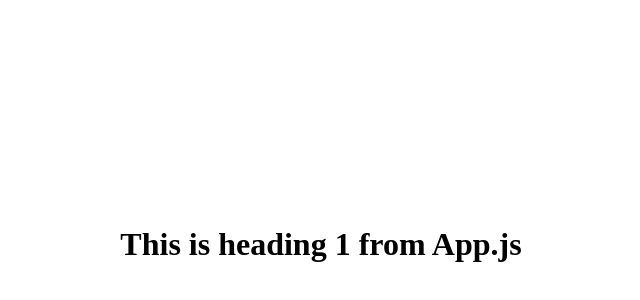
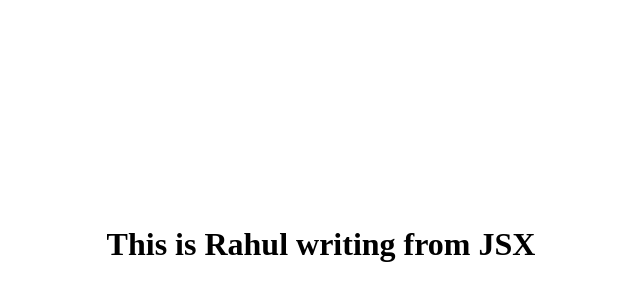
Before and after one commit to rahul43177/namaste-react, a React (Vite) app: page / in a window 1280 px wide. Shown: the part 156-456 px from the top of the page, without its empty margins (319-959 px from the left). Built offline with nearby package versions, Linux system fonts and the light colour scheme.

Commit message:
Here we wrote JSX code

```diff
--- a/App.js
+++ b/App.js
@@ -1,9 +1,14 @@
 import React from 'react'
 import ReactDOM from 'react-dom/client'
 
-const heading = React.createElement("h1" , {} , "This is heading 1 from App.js")
+// const heading = React.createElement("h1")
+// const root = ReactDOM.createRoot(document.getElementById("root"))
+//this method is tedious and complicated when we want to write HTML
+//hence we can write HTML inside react using JSX
+//above code in JSX
+const heading = <h1 id='title'>This is Rahul writing from JSX</h1>
 
 const root = ReactDOM.createRoot(document.getElementById("root"))
 
-
 root.render(heading)
+//this is way we can write JSX
--- a/package.json
+++ b/package.json
@@ -3,15 +3,19 @@
   "version": "1.0.0",
   "description": "* What is React ? \r * Difference between Library and framework \r * What is CDN ?\r * What is cross-origin ? \r *",
   "scripts": {
-    "test": "echo \"Error: no test specified\" && exit 1"
+    "start": "parcel index.html",
+    "build": "parcel build index.html",
+    "test": "jest"
   },
   "author": "Rahul Mishra",
   "license": "ISC",
   "devDependencies": {
+    "@babel/core": "^7.22.9",
     "parcel": "^2.9.3",
     "process": "^0.11.10"
   },
   "dependencies": {
+    "babel-plugin-transform-remove-console": "^6.9.4",
     "react": "^18.2.0",
     "react-dom": "^18.2.0"
   }
```
Also changed, not shown: .babelrc (added), 7 other files (tests, documents, lock files or other folders).
